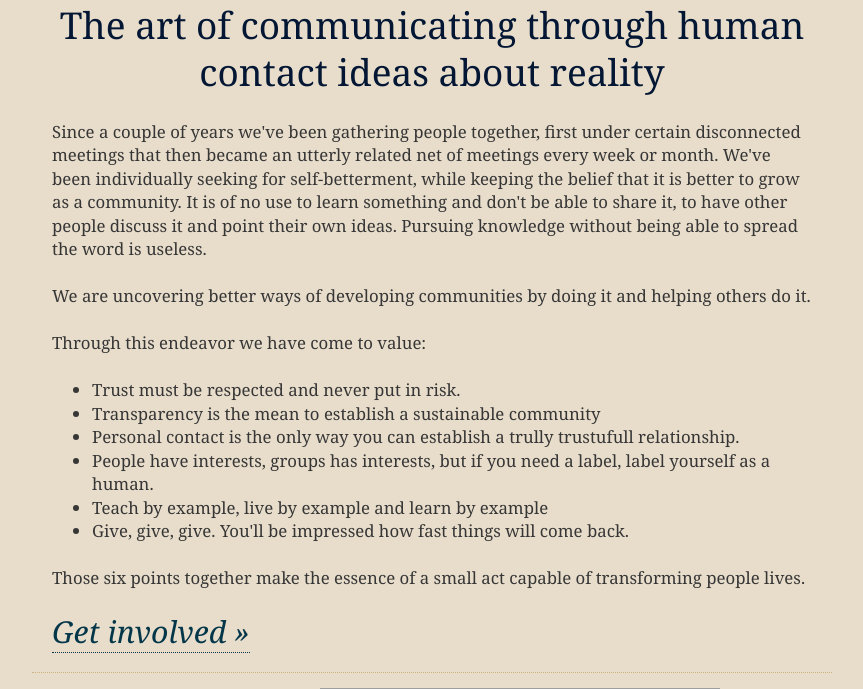
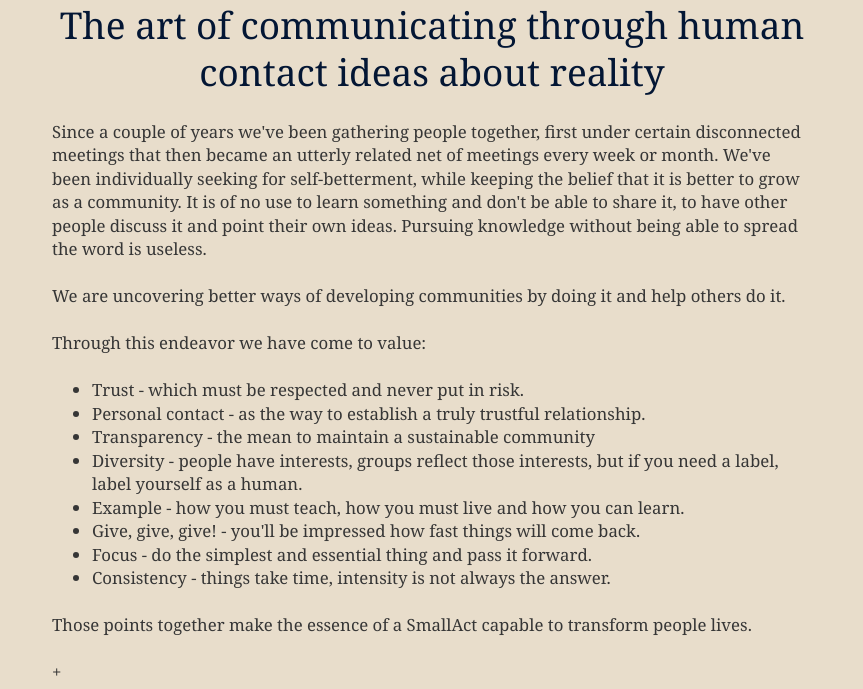
Before and after one commit to henriquebastos/smallactsmanifesto, a Django app: template templates/index.html in a window 1280 px wide. Shown: the part 365-1054 px from the top of the page, without its empty margins (208-1071 px from the left). Run offline with Django 3.2, Linux system fonts and the light colour scheme; the template is opened without the code that fills it, so the values that code supplies are empty; parts of the project's set-up code (start-up, migrations or seed data) failed here and were passed over; some libraries are stand-ins or nearby versions; grey boxes are pictures that could not be loaded.

Commit message:
Changed the main text.

```diff
--- a/templates/index.html
+++ b/templates/index.html
@@ -6,22 +6,24 @@
 
 <p>Since a couple of years we've been gathering people together, first under certain disconnected meetings that then became an utterly related net of meetings every week or month. We've been individually seeking for self-betterment, while keeping the belief that it is better to grow as a community. It is of no use to learn something and don't be able to share it, to have other people discuss it and point their own ideas. Pursuing knowledge without being able to spread the word is useless.</p>
 
-<p>We are uncovering better ways of developing communities by doing it and helping others do it.</p>
+<p>We are uncovering better ways of developing communities by doing it and help others do it.</p>
 
 <p>Through this endeavor we have come to value:</p>
 
 <ul id="acts">
- <li>Trust must be respected and never put in risk.</li>
- <li>Transparency is the mean to establish a sustainable community</li>
- <li>Personal contact is the only way you can establish a trully trustufull relationship.</li>
- <li>People have interests, groups has interests, but if you need a label, label yourself as a human.</li>
- <li>Teach by example, live by example and learn by example</li>
- <li>Give, give, give. You'll be impressed how fast things will come back.</li>
+ <li>Trust - which must be respected and never put in risk.</li>
+ <li>Personal contact - as the way to establish a truly trustful relationship.</li>
+ <li>Transparency - the mean to maintain a sustainable community</li>
+ <li>Diversity - people have interests, groups reflect those interests, but if you need a label, label yourself as a human.</li>
+ <li>Example - how you must teach, how you must live and how you can learn.</li>
+ <li>Give, give, give! - you'll be impressed how fast things will come back.</li>
+ <li>Focus - do the simplest and essential thing and pass it forward.</li>
+ <li>Consistency - things take time, intensity is not always the answer.</li>
 </ul>
 
-<p>Those six points together make the essence of a small act capable of transforming people lives.</p>
+<p>Those points together make the essence of a SmallAct capable to transform people lives.</p>
 
-<h2><a href="/signup">Get involved &raquo;</a><h2>
++<h2><a href="/signup">Get involved &raquo;</a><h2>
 
 {% block signatures %}
 {% endblock signatures %}
```
